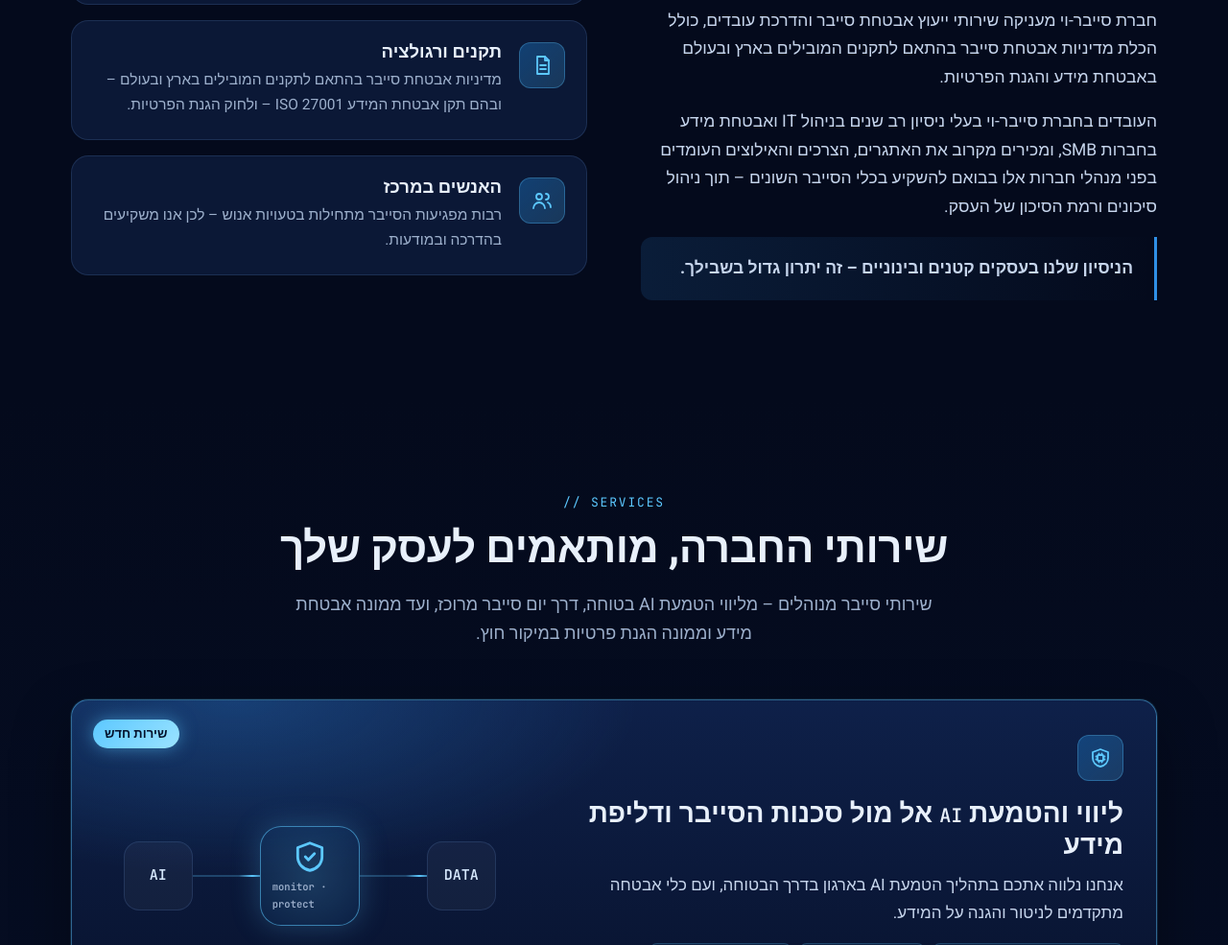
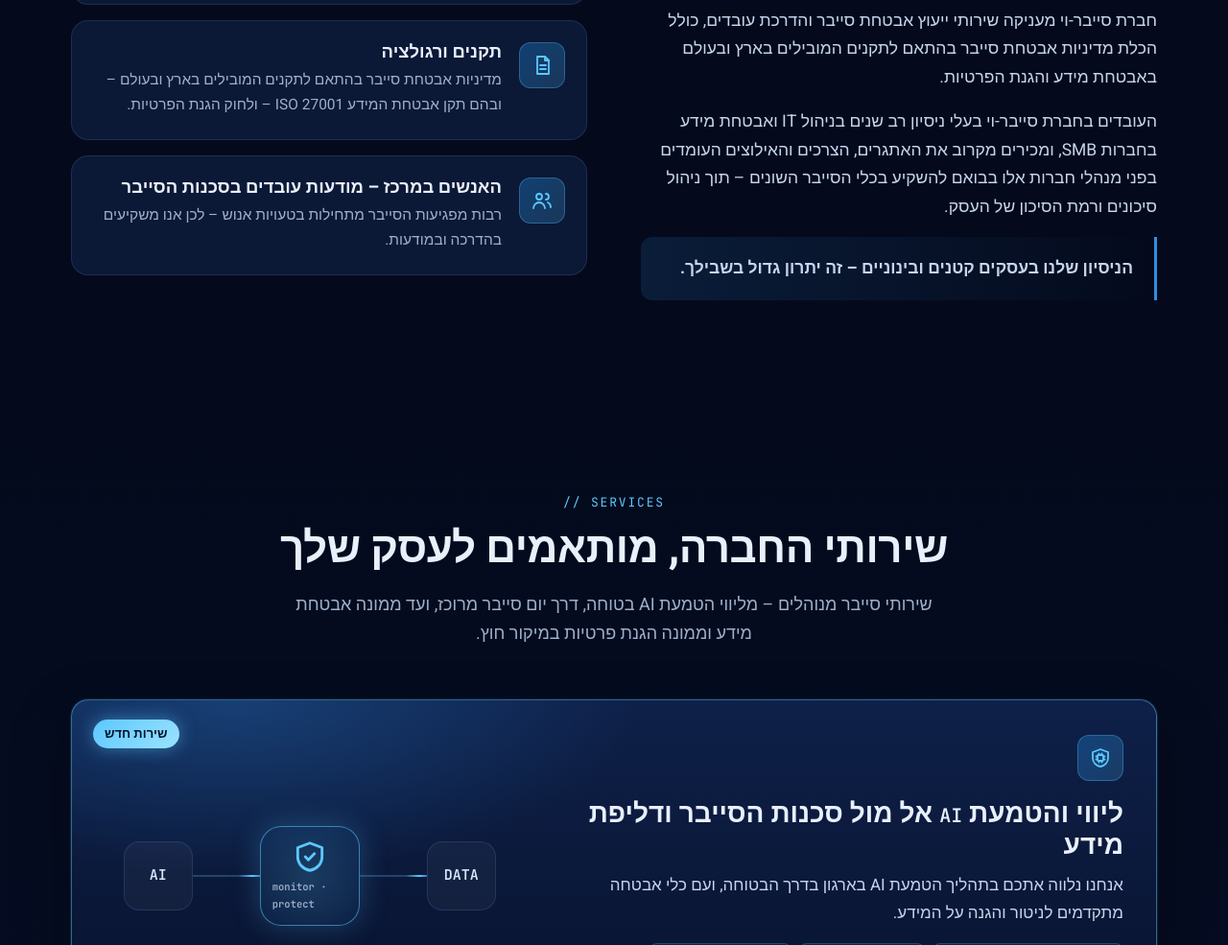
Before and after one commit to amichaizelig/cyberv-site, a plain HTML site: page index.html in a window 1280 px wide. Shown: the part 1312-2297 px from the top of the page at 96% size. Drawn offline with Linux system fonts and the light colour scheme.

Commit message:
Expand the people-first pillar heading with employee awareness
Co-Authored-By: Claude Opus 5.5 <noreply@anthropic.com>

```diff
--- a/index.html
+++ b/index.html
@@ -344,7 +344,7 @@ footer{padding:44px 0 34px;border-top:1px solid var(--line);background:var(--nav
       </div>
       <div class="pillar reveal">
         <div class="ico"><svg viewBox="0 0 24 24" fill="none" stroke="currentColor" stroke-width="1.8" stroke-linecap="round" stroke-linejoin="round"><circle cx="9" cy="8" r="3"/><path d="M3 20c0-3.300 2.700-6 6-6s6 2.700 6 6"/><path d="M16 5a3 3 0 0 1 0 6M18 14c1.800.8 3 2.700 3 5"/></svg></div>
-        <div><h3>האנשים במרכז</h3><p>רבות מפגיעות הסייבר מתחילות בטעויות אנוש – לכן אנו משקיעים בהדרכה ובמודעות.</p></div>
+        <div><h3>האנשים במרכז – מודעות עובדים בסכנות הסייבר</h3><p>רבות מפגיעות הסייבר מתחילות בטעויות אנוש – לכן אנו משקיעים בהדרכה ובמודעות.</p></div>
       </div>
     </div>
   </div>
```
